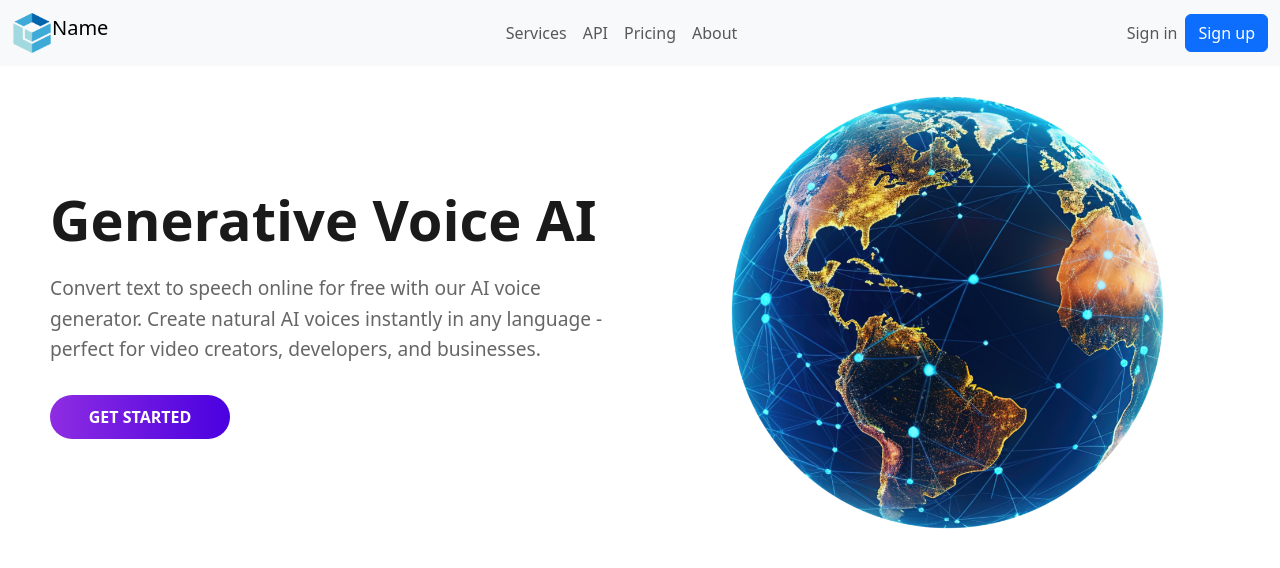
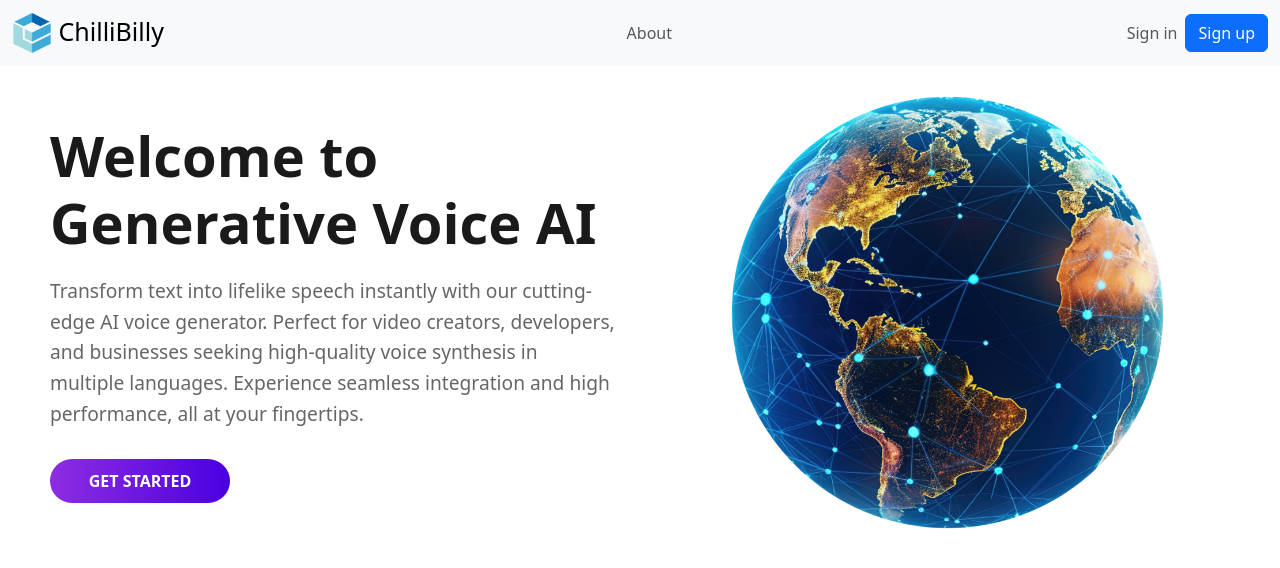
Before and after one commit to ChilliBilly/tortoise-frontend, a React (Create React App) app: page / in a window 1280 px wide. Shown: the top 568 px of the page. Built offline with nearby package versions, Linux system fonts and the light colour scheme; what redux-undo would draw is missing.

Commit message:
add user name to context

```diff
--- a/src/component/home/MainComponent.css
+++ b/src/component/home/MainComponent.css
@@ -4,11 +4,14 @@
     justify-content: space-between;
     padding: 30px 50px;
     background-color: #ffffff;
+    user-select: none;
 }
 
 .text-section {
     flex: 1;
     padding-right: 50px;
+    user-select: none;
+
 }
 
 .main-section h1 {
@@ -16,6 +19,7 @@
     font-weight: bold;
     color: #1a1a1a;
     margin-bottom: 20px;
+    user-select: none;
 }
 
 .main-section p {
@@ -23,7 +27,9 @@
     color: #666666;
     line-height: 1.6;
     margin-bottom: 30px;
-    max-width: 600px; /* Ensure the paragraph spans more lines */
+    max-width: 600px;
+    user-select: none;
+    /* Ensure the paragraph spans more lines */
 }
 
 .get-started-button {
@@ -38,15 +44,18 @@
     width: 180px;
     font-size: 1rem;
     cursor: pointer;
+    user-select: none;
 }
 
 .get-started-button:hover {
     background: linear-gradient(90deg, #4a00e0, #8e2de2);
+    user-select: none;
 }
 
 .image-section {
     flex: 1;
     text-align: right;
+    user-select: none;
 }
 
 .globe-image {
@@ -54,4 +63,5 @@
     height: auto;
     margin-left: auto;
     margin-right: auto;
+    user-select: none;
 }
--- a/src/component/home/MainComponent.js
+++ b/src/component/home/MainComponent.js
@@ -3,6 +3,7 @@ import { useNavigate } from 'react-router-dom';
 import './MainComponent.css';
 import globeImage from '../../resources/images/globe-network.png';
 import { UserContext } from '../../context/UserContext';
+import { motion } from 'framer-motion';
 
 function MainComponent() {
     const { token } = useContext(UserContext);
@@ -10,10 +11,8 @@ function MainComponent() {
 
     const handleGetStarted = () => {
         if (token) {
-            // If logged in, navigate to the TabView
             navigate('/tabview'); // Adjust the path as needed
         } else {
-            // If not logged in, navigate to the login page
             navigate('/login');
         }
     };
@@ -21,23 +20,45 @@ function MainComponent() {
     return (
         <div className="main-section">
             <div className="text-section">
-                <h1>Generative Voice AI</h1>
-                <p>
-                    Convert text to speech online for free with our AI voice generator.
-                    Create natural AI voices instantly in any language - perfect for video
-                    creators, developers, and businesses.
-                </p>
-                <button className="get-started-button" onClick={handleGetStarted}>
+                <motion.h1
+                    initial={{ opacity: 0, y: 20 }}
+                    animate={{ opacity: 1, y: 0 }}
+                    transition={{ duration: 1, ease: 'easeOut' }}
+                >
+                    Welcome to Generative Voice AI
+                </motion.h1>
+                <motion.p
+                    initial={{ opacity: 0, x: 20 }}
+                    animate={{ opacity: 1, x: 0 }}
+                    transition={{ duration: 1, ease: 'easeOut', delay: 0.2 }}
+                >
+                    Transform text into lifelike speech instantly with our cutting-edge AI voice generator.
+                    Perfect for video creators, developers, and businesses seeking high-quality voice synthesis
+                    in multiple languages. Experience seamless integration and high performance, all at your fingertips.
+                </motion.p>
+                <motion.button
+                    className="get-started-button"
+                    onClick={handleGetStarted}
+                    initial={{ scale: 1 }}
+                    whileHover={{ scale: 1.02 }}
+                    whileTap={{ scale: 0.98 }}
+                    transition={{ duration: 0.2 }}
+                >
                     Get Started
-                </button>
+                </motion.button>
             </div>
-            <div className="image-section">
+            <motion.div
+                className="image-section"
+                initial={{ opacity: 0, scale: 0.95 }}
+                animate={{ opacity: 1, scale: 1 }}
+                transition={{ duration: 1, ease: 'easeOut', delay: 0.4 }}
+            >
                 <img
                     src={globeImage}
                     alt="Globe"
                     className="globe-image"
                 />
-            </div>
+            </motion.div>
         </div>
     );
 }
--- a/src/component/home/TopNavbarComponent.js
+++ b/src/component/home/TopNavbarComponent.js
@@ -1,45 +1,43 @@
 import React, { useContext } from 'react';
 import { Navbar, Nav, Button, Container } from 'react-bootstrap';
-import { UserContext } from '../../context/UserContext'; // Import UserContext
-import Logo from "../../resources/images/logo.png"; // Import your logo image
-import { useNavigate } from 'react-router-dom'; // Import useNavigate
+import { UserContext } from '../../context/UserContext';
+import Logo from "../../resources/images/logo.png";
+import { useNavigate } from 'react-router-dom';
 
 function TopNavbarComponent() {
-    const { userId, token, logout, loading } = useContext(UserContext);
-    const navigate = useNavigate(); // Initialize useNavigate
+    const { token, username, logout, loading } = useContext(UserContext);
+    const navigate = useNavigate();
 
-    // Function to handle logout
     const handleLogout = () => {
-        logout(); // Call the logout function from context
+        logout();
         navigate('/login');
     };
 
-    if (loading) return <div>Loading...</div>; // Optional: show a loading state while loading user data
+    if (loading) return <div>Loading...</div>;
 
     return (
         <Navbar bg="light" expand="lg" className="top-navbar fixed-top">
             <Container fluid>
-                <Navbar.Brand href="#home" className="brand">
+                <Navbar.Brand href="/" className="brand">
                     <img
                         src={Logo}
                         height="40"
                         className="d-inline-block align-top"
                         alt="Logo"
                     />
-                    <span className="brand-name">Name</span>
+                    <span className="brand-name" style={{ fontSize: '25px' }}> ChilliBilly</span>
                 </Navbar.Brand>
                 <Navbar.Toggle aria-controls="basic-navbar-nav" />
                 <Navbar.Collapse id="basic-navbar-nav" className="justify-content-between">
                     <Nav className="mx-auto">
-                        <Nav.Link href="#services" className="nav-item">Services</Nav.Link>
-                        <Nav.Link href="#api" className="nav-item">API</Nav.Link>
-                        <Nav.Link href="#pricing" className="nav-item">Pricing</Nav.Link>
                         <Nav.Link href="#about" className="nav-item">About</Nav.Link>
                     </Nav>
                     <Nav className="ml-auto d-flex align-items-center">
                         {token ? (
                             <>
-                                <span className="navbar-text mr-3" style={{ width: '200px' }}>Hello, User</span> {/* Display the user's name or ID */}
+                                <span className="navbar-text mr-3" style={{ width: '200px' }}>
+                                    Hello, {username || 'User'} {/* Display the username */}
+                                </span>
                                 <Button variant="danger" onClick={handleLogout} className="logout-button">Log Out</Button>
                             </>
                         ) : (
--- a/src/context/UserContext.js
+++ b/src/context/UserContext.js
@@ -5,36 +5,42 @@ export const UserContext = createContext();
 export const UserProvider = ({ children }) => {
     const [userId, setUserId] = useState(null);
     const [token, setToken] = useState(null);
-    const [loading, setLoading] = useState(true); // New loading state
+    const [username, setUsername] = useState(null); // Add username state
+    const [loading, setLoading] = useState(true);
 
     useEffect(() => {
-        // Load the token and userId from localStorage if available
         const savedToken = localStorage.getItem('token');
         const savedUserId = localStorage.getItem('userId');
+        const savedUsername = localStorage.getItem('username'); // Load username
 
         if (savedToken && savedUserId) {
             setToken(savedToken);
             setUserId(savedUserId);
+            setUsername(savedUsername); // Set username
         }
-        setLoading(false); // Set loading to false once data is loaded
+        setLoading(false);
     }, []);
 
-    const login = (userId, token) => {
+    const login = (userId, token, username) => {
         setUserId(userId);
         setToken(token);
+        setUsername(username); // Set username
         localStorage.setItem('userId', userId);
         localStorage.setItem('token', token);
+        localStorage.setItem('username', username); // Store username
     };
 
     const logout = () => {
         setUserId(null);
         setToken(null);
+        setUsername(null); // Clear username
         localStorage.removeItem('userId');
         localStorage.removeItem('token');
+        localStorage.removeItem('username'); // Remove username
     };
 
     return (
-        <UserContext.Provider value={{ userId, token, login, logout, loading }}>
+        <UserContext.Provider value={{ userId, token, username, login, logout, loading }}>
             {children}
         </UserContext.Provider>
     );
--- a/src/perspective/LoginPage.js
+++ b/src/perspective/LoginPage.js
@@ -25,7 +25,7 @@ function LoginPage() {
             const response = await loginAPI({ username, password });
             const userId = response.data.user.id;
             const token = response.data.access_token;
-            login(userId, token);
+            login(userId, token, username); // Pass username to login
             if (token) {
                 navigate(redirectTo); // Navigate to the intended page
             }
@@ -33,6 +33,7 @@ function LoginPage() {
             setError(error.message || 'Login failed');
         }
     };
+
 
     const handleGoogleSignIn = () => {
         const googleAuthUrl = `https://accounts.google.com/o/oauth2/v2/auth`;
```
